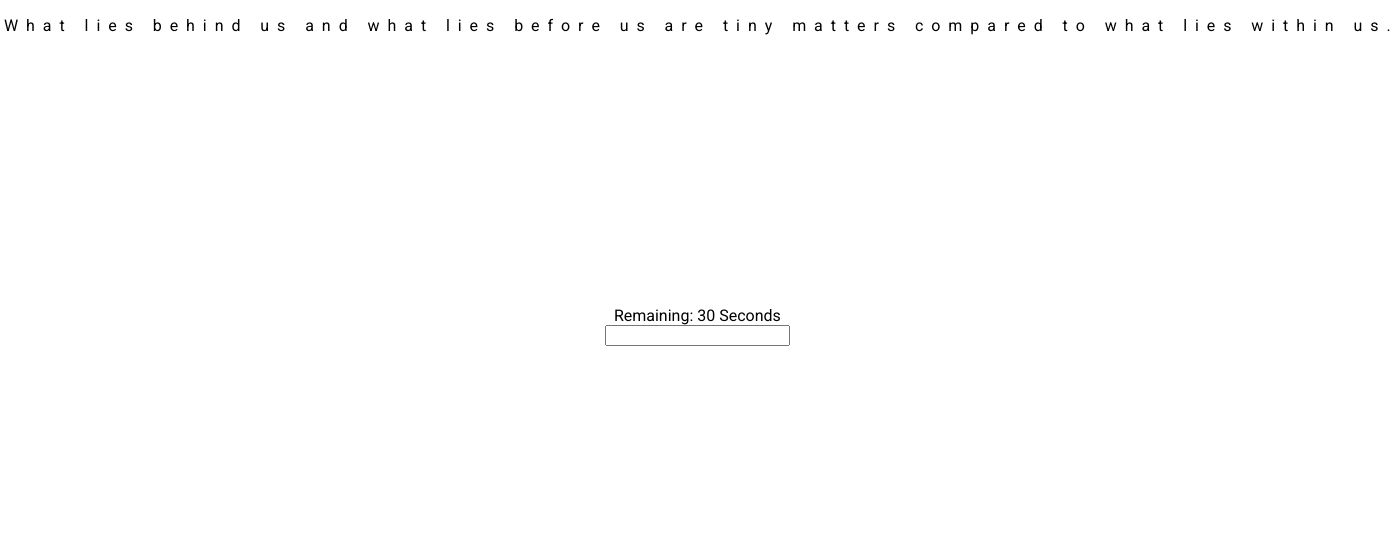
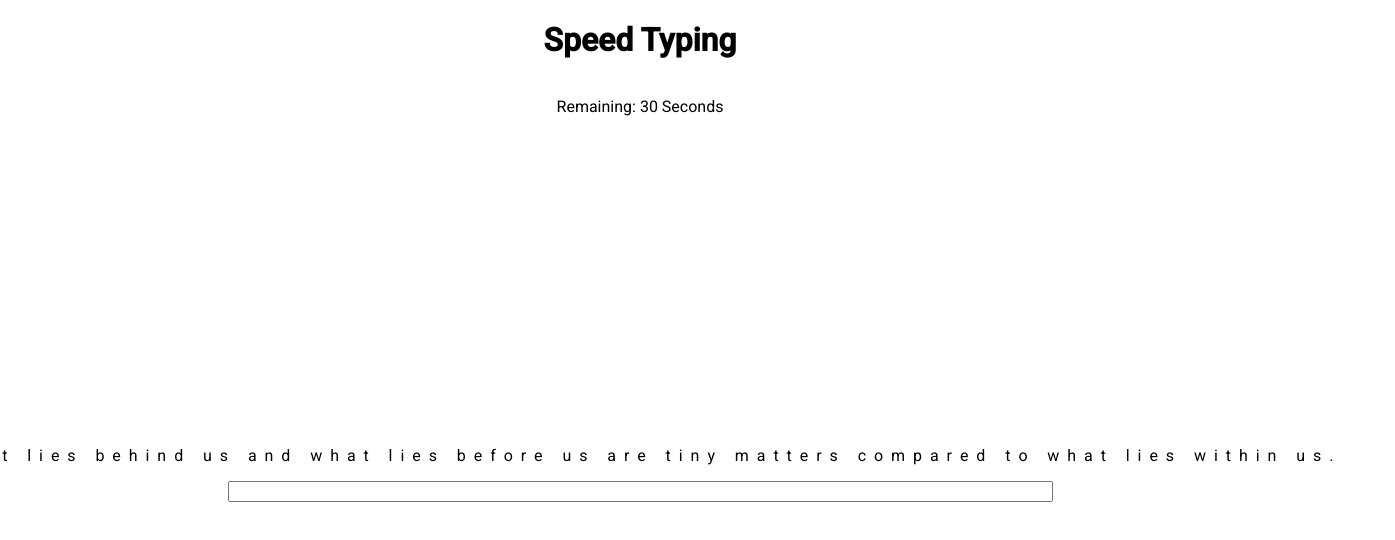
Before and after one commit to lvonnied/speed-typing-game, an Angular app: page / in a window 1280 px wide. Shown: the top 540 px of the page, 1395 px wide, since content can reach past the window. Built offline with nearby package versions, Linux system fonts and the light colour scheme.

Commit message:
Updated HTML and CSS Styling

```diff
--- a/src/app/home/home.component.css
+++ b/src/app/home/home.component.css
@@ -1,3 +1,12 @@
+html,
+body {
+  height: 100%;
+  margin: 0;
+  padding: 0;
+  display: flex;
+  flex-direction: column;
+}
+
 .correct {
   color: green;
 }
@@ -7,21 +16,27 @@
 }
 
 .container {
-  display: grid;
-  grid-template-rows: auto 1fr;
-  height: 100vh;
+  display: flex;
+  flex-direction: column;
+  height: 100%;
 }
 
-.paragraph-container {
+.title-container {
+  flex: 0 1 auto;
+  display: flex;
+  flex-direction: column;
+  align-items: center;
+}
+
+.game-container {
+  flex: 1 1 auto;
+  display: flex;
+  flex-direction: column;
+  justify-content: center;
+  align-items: center;
+}
+
+.time-remaining-container {
   display: flex;
   justify-content: center;
-  align-items: flex-start;
 }
-
-.input-container {
-  display: flex;
-  justify-content: center;
-  align-items: center;
-  flex-direction: column;
-  margin-bottom: 25vh;
-}
--- a/src/app/home/home.component.html
+++ b/src/app/home/home.component.html
@@ -1,15 +1,27 @@
 <div class='container'>
-  <div class='paragraph-container'>
+
+  <div class="title-container">
+    <h1>Speed Typing</h1>
+    <p>Remaining: {{time}} Seconds</p>
+  </div>
+
+  <div class="game-container">
+
+    <div class="paragraph-container">
       <p>
         <span *ngFor="let character of map; let i = index" [style.color]="map[i].color" style="white-space: pre;">
           {{character.char}}
         </span>
       </p>
     </div>
+
     <div class='input-container'>
-    <label for='typingInput'>Remaining: {{time}} Seconds</label>
       <form id='speedTypingForm'>
-      <input type='text' id="speedTypingInput" [(ngModel)]="userInput" (input)="compareInput()" name="typingInput" />
+        <input type='text' id="speedTypingInput" [(ngModel)]="userInput" (input)="compareInput()" name="typingInput"
+          size="100" />
       </form>
     </div>
+
   </div>
+
+</div>
```
Lines whose indentation alone changed are shown as unchanged.
